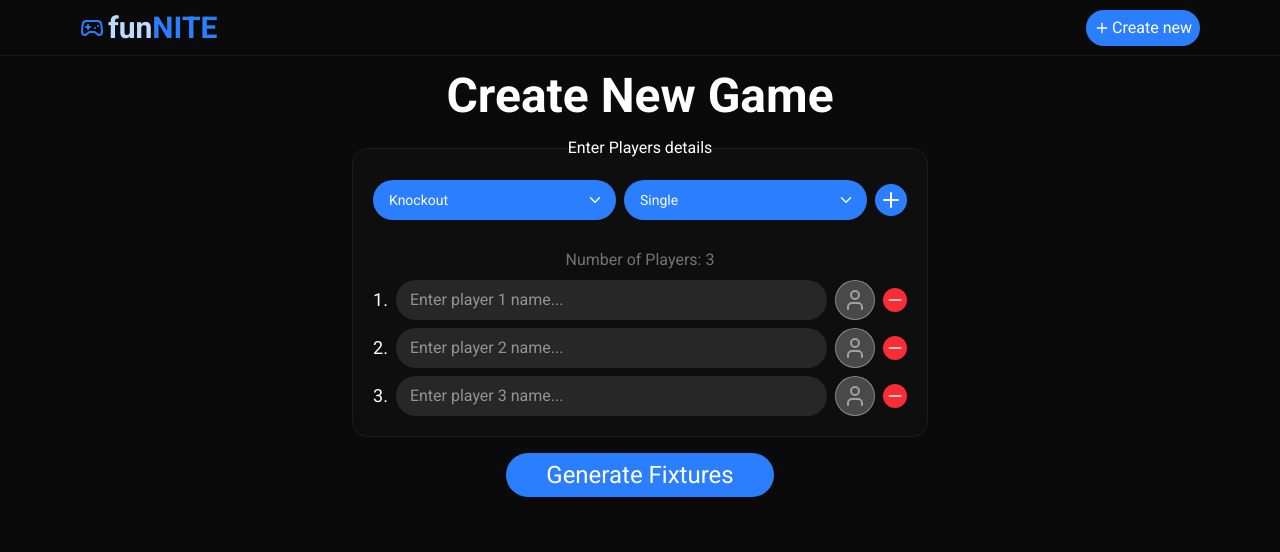
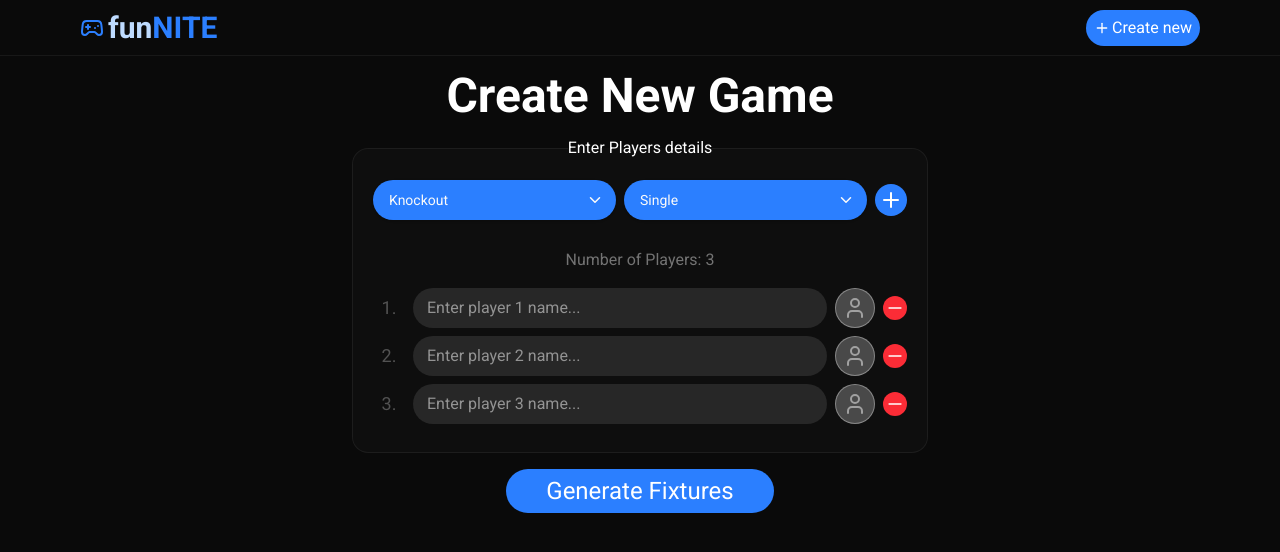
Before and after one commit to kaywizzy123/funNITE, a React (Vite) app: page /create in a window 1280 px wide. Shown: the top 552 px of the page. Built offline with nearby package versions, Linux system fonts and the light colour scheme.

Commit message:
adjust some UI looks in create.jsx

```diff
--- a/src/components/PlayerDetails.jsx
+++ b/src/components/PlayerDetails.jsx
@@ -19,10 +19,12 @@ export default function PlayerDetails({
   }
   return (
     <div className="flex justify-between items-center gap-2 w-full">
-      <p className="flex justify-center items-center text-lg">{count}.</p>
+      <p className="flex justify-center items-center w-8 h-8 text-neutral-600 text-lg">
+        {count}.
+      </p>
       <input
         type="text"
-        className="flex-1 bg-neutral-50/10 rounded-4xl px-3.5 py-2 outline-none focus:ring-1 focus:ring-blue-500"
+        className="flex-1 bg-neutral-50/10  rounded-4xl px-3.5 py-2 outline-none focus:ring-1 focus:ring-blue-500"
         placeholder={`Enter player ${count} name...`}
       />
       <div className="flex justify-center items-center w-10 h-10 bg-neutral-300/30 border border-neutral-400/70 rounded-full ">
--- a/src/pages/Create.jsx
+++ b/src/pages/Create.jsx
@@ -72,7 +72,7 @@ export default function Create() {
               <p className="text-neutral-500">
                 Number of Players: {players.length}
               </p>
-              <div className="w-full flex flex-col gap-2 max-h-144 overflow-auto scrollbar-none] [-ms-overflow-style:none] [&::-webkit-scrollbar]:hidden">
+              <div className="w-full flex flex-col py-2 gap-2 max-h-144 overflow-auto scrollbar-none] [-ms-overflow-style:none] [&::-webkit-scrollbar]:hidden">
                 {players.map((player, index) => (
                   <PlayerDetails
                     key={player.id}
```
